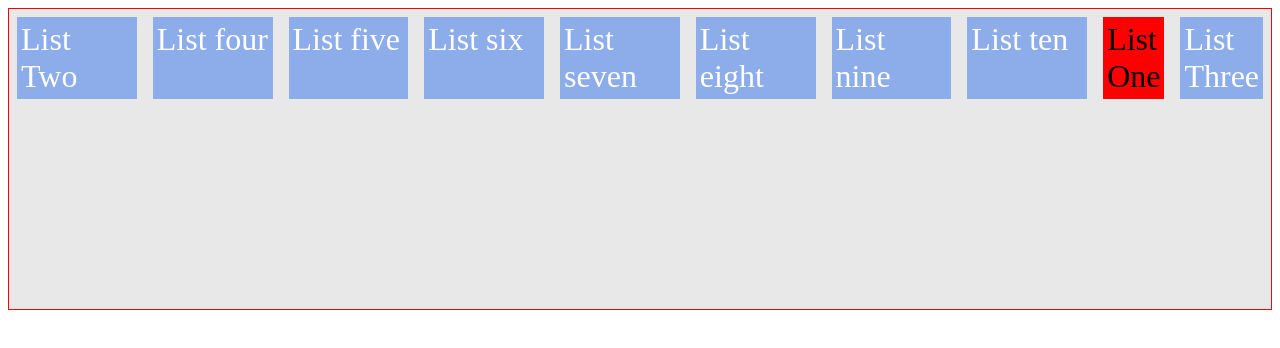
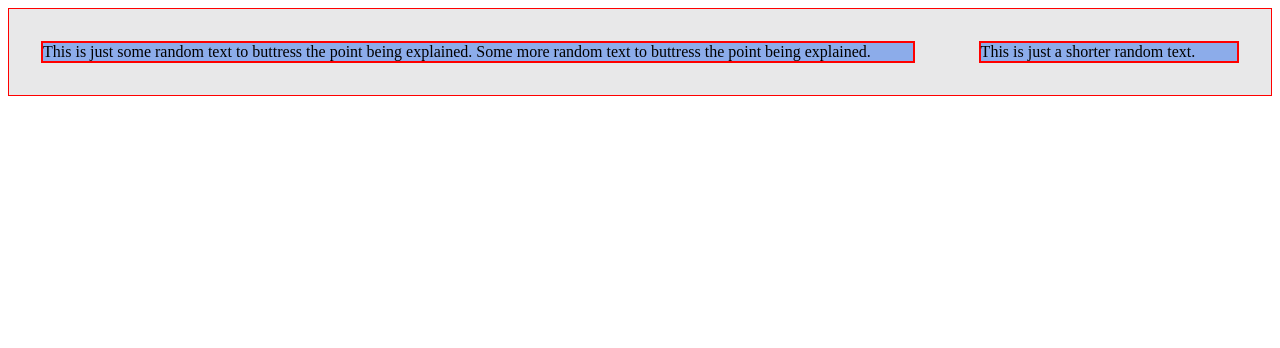
Before and after one commit to mingmonth/flexbox, a plain HTML site: page index.html in a window 1280 px wide. Drawn offline with Linux system fonts and the light colour scheme.

Commit message:
absolute and relative flex-items

```diff
--- a/index.html
+++ b/index.html
@@ -1,18 +1,9 @@
 <link rel="stylesheet" href="style.css" />
 
 <ul>
-  <!--parent element-->
-  <li>List One</li>
-  <!--first child element-->
-  <li>List Two</li>
-  <!--second child element-->
-  <li>List Three</li>
-  <!--third child element-->
-  <li>List four</li>
-  <li>List five</li>
-  <li>List six</li>
-  <li>List seven</li>
-  <li>List eight</li>
-  <li>List nine</li>
-  <li>List ten</li>
+  <li>
+    This is just some random text to buttress the point being explained. Some
+    more random text to buttress the point being explained.
+  </li>
+  <li>This is just a shorter random text.</li>
 </ul>
--- a/style.css
+++ b/style.css
@@ -3,31 +3,14 @@ ul {
   display: flex;
   border: 1px solid red;
   padding: 0;
-  height: 300px;
   list-style: none;
   background-color: #e8e8e9;
   flex-wrap: wrap;
   align-content: flex-start;
 }
-li:first-of-type {
-  align-self: auto;
-  background-color: red;
-  color: black;
+li {
+  flex: 1 1 auto; /*remember this is same as flex: 1 1 auto;*/
+  border: 2px solid red;
+  margin: 2em;
+  background-color: #8cacea;
 }
-li:nth-child(1) {
-  order: 1;
-  flex: 2 1 0;
-}
-li:nth-child(3) {
-  order: 1;
-  flex: 1 1 0;
-}
-li {
-  padding: 4px;
-  flex: auto;
-  width: 100px;
-  background-color: #8cacea;
-  margin: 8px;
-  color: white;
-  font-size: 2rem;
-}
```
